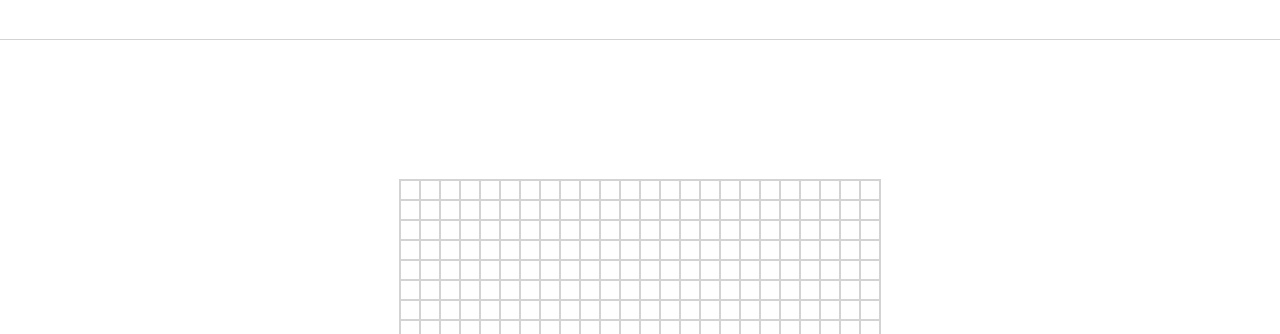
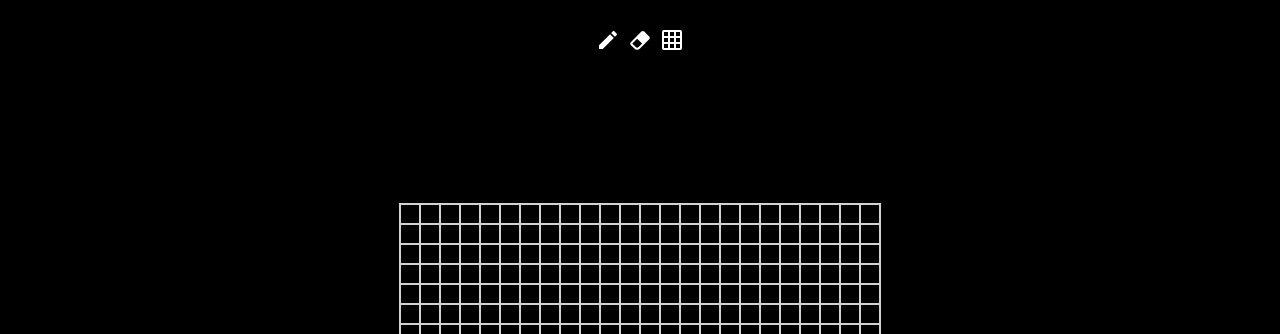
Before and after one commit to raphamd/odin-etch-a-sketch, a plain HTML site: page src/index.html in a window 1280 px wide. Shown: the top 334 px of the page. Drawn offline with Linux system fonts and the light colour scheme.

Commit message:
feat: Added interface buttons and website css styles

```diff
--- a/src/index.html
+++ b/src/index.html
@@ -7,7 +7,13 @@
     <title>Etch-a-Sketch</title>
   </head>
   <body>
-    <div class="header"></div>
+    <div class="header">
+      <div class="buttons">
+        <button class="button pencil"></button>
+        <button class="button eraser"></button>
+        <button class="button grid"></button>
+      </div>
+    </div>
 
     <div class="content">
       <div class="canvas"></div>
--- a/src/styles.css
+++ b/src/styles.css
@@ -7,15 +7,57 @@
 }
 
 body {
+  height: 100vh;
   display: flex;
   flex-direction: column;
-  height: 100vh;
+  background-color: black;
 }
 
 .header {
   width: 100vw;
-  height: 40px;
-  border-bottom: 1px solid lightgray;
+  height: 80px;
+  display: flex;
+  justify-content: center;
+  align-items: center;
+  margin-bottom: 8px;
+}
+
+.header .buttons {
+  display: flex;
+  gap: 8px;
+  padding: 5px 8px;
+  border-radius: 5px;
+}
+
+.header .button {
+  width: 24px;
+  height: 24px;
+  border: none;
+  appearance: none;
+  background-color: transparent;
+  background-repeat: no-repeat;
+  transition: all 0.15s ease-in-out;
+  filter: invert(1);
+}
+
+.header .button:hover {
+  scale: 1.15;
+}
+
+.header .button:focus {
+  outline: none;
+}
+
+.header .button.pencil {
+  background-image: url('icons/pencil.svg');
+}
+
+.header .button.eraser {
+  background-image: url('icons/eraser.svg');
+}
+
+.header .button.grid {
+  background-image: url('icons/grid.svg');
 }
 
 .content {
@@ -34,7 +76,11 @@ body {
   user-select: none;
 }
 
-.ceil {
+.cell {
   flex: 1 auto;
-  border: 1px solid lightgray;
+  outline: 1px solid lightgray;
 }
+
+.cell:hover {
+  filter: brightness(80%);
+}
```
Also changed, not shown: src/icons/eraser.svg (added), src/icons/grid.svg (added), src/icons/pencil.svg (added).
